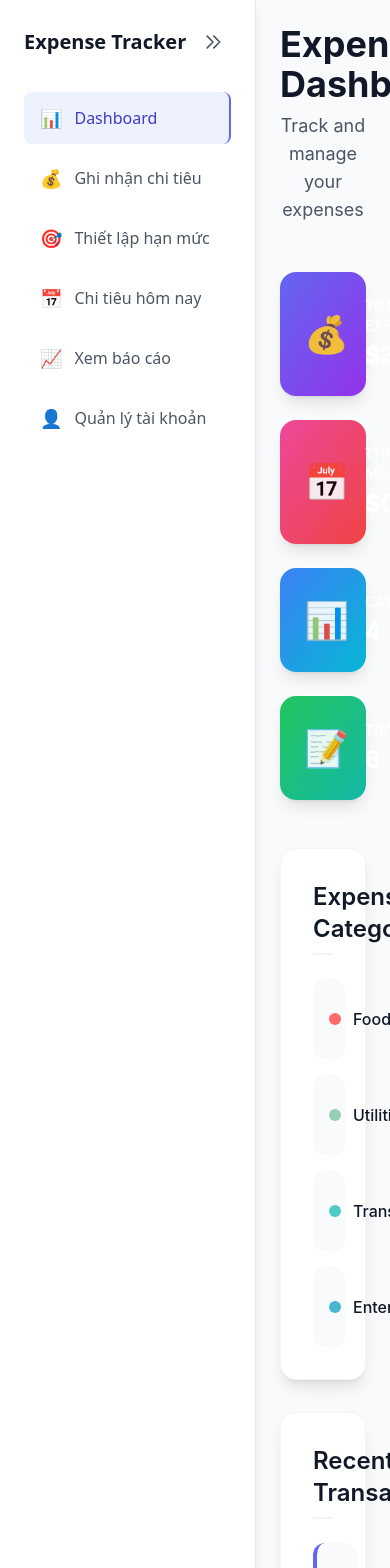
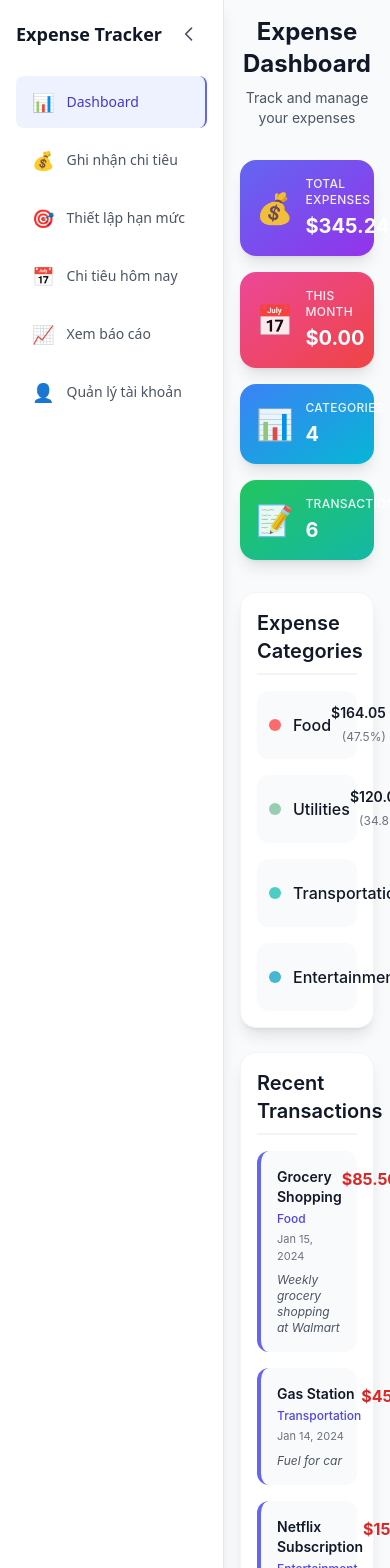
Before and after one commit to tom-the-prgrmr/expense-tracker, a React (Vite) app: page /dashboard in a window 390 px wide. Shown: the top 1568 px of the page. Built offline with nearby package versions, Linux system fonts and the light colour scheme.

Commit message:
Update responsice page

```diff
--- a/src/components/Sidebar/Sidebar.tsx
+++ b/src/components/Sidebar/Sidebar.tsx
@@ -43,23 +43,24 @@ const Sidebar = ({ activeTab, isExpanded, onToggle }: SidebarProps) => {
   return (
     <div
       className={`${
-        isExpanded ? 'w-64' : 'w-16'
-      } bg-white shadow-lg border-r border-gray-200 min-h-screen transition-all duration-300 ease-in-out`}
+        isExpanded ? 'w-56 sm:w-64' : 'w-14 sm:w-16'
+      } bg-white shadow-lg border-r border-gray-200 min-h-screen sticky top-0 transition-all duration-300 ease-in-out`}
     >
-      <div className='p-6'>
-        <div className='flex items-center justify-between mb-8'>
+      <div className='p-4 sm:p-6'>
+        <div className='flex items-center justify-between mb-6 sm:mb-8'>
           {isExpanded && (
-            <h2 className='text-xl font-bold text-gray-900'>Expense Tracker</h2>
+            <h2 className='text-lg sm:text-xl font-bold text-gray-900'>
+              Expense Tracker
+            </h2>
           )}
           <button
             onClick={onToggle}
             className='p-2 rounded-lg hover:bg-gray-100 transition-colors duration-200'
             title={isExpanded ? 'Collapse sidebar' : 'Expand sidebar'}
+            aria-label={isExpanded ? 'Collapse sidebar' : 'Expand sidebar'}
           >
             <svg
-              className={`w-5 h-5 text-gray-600 transition-transform duration-300 ${
-                isExpanded ? 'rotate-180' : ''
-              }`}
+              className='w-5 h-5 text-gray-600'
               fill='none'
               stroke='currentColor'
               viewBox='0 0 24 24'
@@ -68,27 +69,39 @@ const Sidebar = ({ activeTab, isExpanded, onToggle }: SidebarProps) => {
                 strokeLinecap='round'
                 strokeLinejoin='round'
                 strokeWidth={2}
-                d='M11 19l-7-7 7-7m8 14l-7-7 7-7'
+                d={isExpanded ? 'M15 19l-7-7 7-7' : 'M9 5l7 7-7 7'}
               />
             </svg>
           </button>
         </div>
 
-        <nav className='space-y-2'>
+        <nav className='space-y-1.5 sm:space-y-2'>
           {menuItems.map((item) => (
             <Link
               key={item.id}
               to={`/${item.id}`}
-              className={`w-full flex items-center gap-3 px-4 py-3 rounded-lg text-left transition-all duration-200 ${
+              className={`w-full flex items-center ${
+                isExpanded
+                  ? 'gap-3 px-4 py-3 text-left'
+                  : 'justify-center px-0 py-3'
+              } rounded-lg transition-all duration-200 ${
                 activeTab === item.id
-                  ? 'bg-indigo-50 text-indigo-700 border-r-2 border-indigo-500'
+                  ? isExpanded
+                    ? 'bg-indigo-50 text-indigo-700 border-r-2 border-indigo-500'
+                    : 'bg-indigo-50 text-indigo-700'
                   : 'text-gray-600 hover:bg-gray-50 hover:text-gray-900'
               }`}
               title={!isExpanded ? item.label : ''}
             >
-              <span className='text-lg flex-shrink-0'>{item.icon}</span>
+              <span
+                className={`${
+                  isExpanded ? 'text-lg' : 'text-xl'
+                } flex-shrink-0`}
+              >
+                {item.icon}
+              </span>
               {isExpanded && (
-                <span className='font-medium whitespace-nowrap overflow-hidden'>
+                <span className='text-sm sm:text-base font-medium whitespace-nowrap overflow-hidden'>
                   {item.label}
                 </span>
               )}
--- a/src/pages/Dashboard/Dashboard.tsx
+++ b/src/pages/Dashboard/Dashboard.tsx
@@ -3,7 +3,7 @@ import type {
   CategoryBreakdown,
   DashboardStats,
   Expense,
-} from '../types/expense';
+} from '../../types/expense';
 
 // Sample data for demonstration
 const sampleExpenses: Expense[] = [
@@ -146,72 +146,76 @@ const Dashboard = () => {
   };
 
   return (
-    <div className='w-full p-6 font-sans'>
-      <header className='text-center mb-12'>
-        <h1 className='text-4xl font-bold text-gray-900 mb-2'>
+    <div className='w-full p-4 sm:p-6 lg:p-8 font-sans'>
+      <header className='text-center mb-8 sm:mb-12'>
+        <h1 className='text-2xl sm:text-3xl lg:text-4xl font-bold text-gray-900 mb-2'>
           Expense Dashboard
         </h1>
-        <p className='text-lg text-gray-600'>Track and manage your expenses</p>
+        <p className='text-sm sm:text-base lg:text-lg text-gray-600'>
+          Track and manage your expenses
+        </p>
       </header>
 
-      <div className='grid grid-cols-1 md:grid-cols-2 lg:grid-cols-4 gap-6 mb-12'>
-        <div className='bg-gradient-to-br from-indigo-500 to-purple-600 rounded-2xl p-6 text-white flex items-center gap-4 shadow-lg hover:shadow-xl transition-all duration-300 hover:-translate-y-1'>
-          <div className='text-4xl opacity-90'>💰</div>
+      <div className='grid grid-cols-1 sm:grid-cols-2 xl:grid-cols-4 gap-4 sm:gap-6 mb-8 sm:mb-12'>
+        <div className='bg-gradient-to-br from-indigo-500 to-purple-600 rounded-2xl p-4 sm:p-6 text-white flex items-center gap-3 sm:gap-4 shadow-lg hover:shadow-xl transition-all duration-300 hover:-translate-y-1'>
+          <div className='text-3xl sm:text-4xl opacity-90'>💰</div>
           <div>
-            <h3 className='text-sm font-medium opacity-90 uppercase tracking-wide mb-1'>
+            <h3 className='text-xs sm:text-sm font-medium opacity-90 uppercase tracking-wide mb-1'>
               Total Expenses
             </h3>
-            <p className='text-2xl font-bold'>
+            <p className='text-xl sm:text-2xl font-bold'>
               {formatCurrency(stats.totalExpenses)}
             </p>
           </div>
         </div>
 
-        <div className='bg-gradient-to-br from-pink-500 to-red-500 rounded-2xl p-6 text-white flex items-center gap-4 shadow-lg hover:shadow-xl transition-all duration-300 hover:-translate-y-1'>
-          <div className='text-4xl opacity-90'>📅</div>
+        <div className='bg-gradient-to-br from-pink-500 to-red-500 rounded-2xl p-4 sm:p-6 text-white flex items-center gap-3 sm:gap-4 shadow-lg hover:shadow-xl transition-all duration-300 hover:-translate-y-1'>
+          <div className='text-3xl sm:text-4xl opacity-90'>📅</div>
           <div>
-            <h3 className='text-sm font-medium opacity-90 uppercase tracking-wide mb-1'>
+            <h3 className='text-xs sm:text-sm font-medium opacity-90 uppercase tracking-wide mb-1'>
               This Month
             </h3>
-            <p className='text-2xl font-bold'>
+            <p className='text-xl sm:text-2xl font-bold'>
               {formatCurrency(stats.monthlyExpenses)}
             </p>
           </div>
         </div>
 
-        <div className='bg-gradient-to-br from-blue-500 to-cyan-500 rounded-2xl p-6 text-white flex items-center gap-4 shadow-lg hover:shadow-xl transition-all duration-300 hover:-translate-y-1'>
-          <div className='text-4xl opacity-90'>📊</div>
+        <div className='bg-gradient-to-br from-blue-500 to-cyan-500 rounded-2xl p-4 sm:p-6 text-white flex items-center gap-3 sm:gap-4 shadow-lg hover:shadow-xl transition-all duration-300 hover:-translate-y-1'>
+          <div className='text-3xl sm:text-4xl opacity-90'>📊</div>
           <div>
-            <h3 className='text-sm font-medium opacity-90 uppercase tracking-wide mb-1'>
+            <h3 className='text-xs sm:text-sm font-medium opacity-90 uppercase tracking-wide mb-1'>
               Categories
             </h3>
-            <p className='text-2xl font-bold'>
+            <p className='text-xl sm:text-2xl font-bold'>
               {stats.categoryBreakdown.length}
             </p>
           </div>
         </div>
 
-        <div className='bg-gradient-to-br from-green-500 to-teal-500 rounded-2xl p-6 text-white flex items-center gap-4 shadow-lg hover:shadow-xl transition-all duration-300 hover:-translate-y-1'>
-          <div className='text-4xl opacity-90'>📝</div>
+        <div className='bg-gradient-to-br from-green-500 to-teal-500 rounded-2xl p-4 sm:p-6 text-white flex items-center gap-3 sm:gap-4 shadow-lg hover:shadow-xl transition-all duration-300 hover:-translate-y-1'>
+          <div className='text-3xl sm:text-4xl opacity-90'>📝</div>
           <div>
-            <h3 className='text-sm font-medium opacity-90 uppercase tracking-wide mb-1'>
+            <h3 className='text-xs sm:text-sm font-medium opacity-90 uppercase tracking-wide mb-1'>
               Transactions
             </h3>
-            <p className='text-2xl font-bold'>{sampleExpenses.length}</p>
+            <p className='text-xl sm:text-2xl font-bold'>
+              {sampleExpenses.length}
+            </p>
           </div>
         </div>
       </div>
 
-      <div className='grid grid-cols-1 lg:grid-cols-2 gap-8 mb-12'>
-        <div className='bg-white rounded-2xl p-8 shadow-lg border border-gray-100'>
-          <h2 className='text-2xl font-semibold text-gray-900 mb-6 pb-2 border-b-2 border-gray-100'>
+      <div className='grid grid-cols-1 lg:grid-cols-2 gap-6 sm:gap-8 mb-8 sm:mb-12'>
+        <div className='bg-white rounded-2xl p-4 sm:p-6 lg:p-8 shadow-lg border border-gray-100'>
+          <h2 className='text-xl sm:text-2xl font-semibold text-gray-900 mb-4 sm:mb-6 pb-2 border-b-2 border-gray-100'>
             Expense Categories
           </h2>
           <div className='space-y-4'>
             {stats.categoryBreakdown.map((category) => (
               <div
                 key={category.category}
-                className='flex justify-between items-center p-4 bg-gray-50 rounded-xl hover:bg-gray-100 transition-colors duration-200'
+                className='flex justify-between items-center p-3 sm:p-4 bg-gray-50 rounded-xl hover:bg-gray-100 transition-colors duration-200'
               >
                 <div className='flex items-center gap-3'>
                   <div
@@ -223,10 +227,10 @@ const Dashboard = () => {
                   </span>
                 </div>
                 <div className='text-right'>
-                  <span className='font-semibold text-gray-900 block'>
+                  <span className='font-semibold text-gray-900 block text-sm sm:text-base'>
                     {formatCurrency(category.amount)}
                   </span>
-                  <span className='text-sm text-gray-500'>
+                  <span className='text-xs sm:text-sm text-gray-500'>
                     ({category.percentage.toFixed(1)}%)
                   </span>
                 </div>
@@ -235,33 +239,33 @@ const Dashboard = () => {
           </div>
         </div>
 
-        <div className='bg-white rounded-2xl p-8 shadow-lg border border-gray-100'>
-          <h2 className='text-2xl font-semibold text-gray-900 mb-6 pb-2 border-b-2 border-gray-100'>
+        <div className='bg-white rounded-2xl p-4 sm:p-6 lg:p-8 shadow-lg border border-gray-100'>
+          <h2 className='text-xl sm:text-2xl font-semibold text-gray-900 mb-4 sm:mb-6 pb-2 border-b-2 border-gray-100'>
             Recent Transactions
           </h2>
           <div className='space-y-4'>
             {stats.recentExpenses.map((expense) => (
               <div
                 key={expense.id}
-                className='flex justify-between items-start p-5 bg-gray-50 rounded-xl border-l-4 border-indigo-500 hover:bg-gray-100 transition-all duration-200 hover:translate-x-1'
+                className='flex justify-between items-start p-4 sm:p-5 bg-gray-50 rounded-xl border-l-4 border-indigo-500 hover:bg-gray-100 transition-all duration-200 hover:translate-x-1'
               >
                 <div className='flex-1'>
-                  <h4 className='text-base font-semibold text-gray-900 mb-1'>
+                  <h4 className='text-sm sm:text-base font-semibold text-gray-900 mb-1'>
                     {expense.title}
                   </h4>
-                  <p className='text-sm text-indigo-600 font-medium mb-1'>
+                  <p className='text-xs sm:text-sm text-indigo-600 font-medium mb-1'>
                     {expense.category}
                   </p>
-                  <p className='text-xs text-gray-500 mb-2'>
+                  <p className='text-[11px] sm:text-xs text-gray-500 mb-2'>
                     {formatDate(expense.date)}
                   </p>
                   {expense.description && (
-                    <p className='text-sm text-gray-600 italic'>
+                    <p className='text-xs sm:text-sm text-gray-600 italic'>
                       {expense.description}
                     </p>
                   )}
                 </div>
-                <div className='text-lg font-bold text-red-600 text-right'>
+                <div className='text-base sm:text-lg font-bold text-red-600 text-right'>
                   {formatCurrency(expense.amount)}
                 </div>
               </div>
@@ -270,14 +274,14 @@ const Dashboard = () => {
         </div>
       </div>
 
-      <div className='flex justify-center gap-4 flex-wrap'>
-        <button className='bg-gradient-to-r from-indigo-500 to-purple-600 text-white px-8 py-3 rounded-xl font-semibold text-base uppercase tracking-wide hover:from-indigo-600 hover:to-purple-700 transition-all duration-300 transform hover:-translate-y-1 hover:shadow-lg'>
+      <div className='flex justify-center gap-3 sm:gap-4 flex-wrap'>
+        <button className='bg-gradient-to-r from-indigo-500 to-purple-600 text-white px-6 sm:px-8 py-2.5 sm:py-3 rounded-xl font-semibold text-sm sm:text-base uppercase tracking-wide hover:from-indigo-600 hover:to-purple-700 transition-all duration-300 transform hover:-translate-y-1 hover:shadow-lg'>
           Add Expense
         </button>
-        <button className='bg-white text-indigo-600 border-2 border-indigo-600 px-8 py-3 rounded-xl font-semibold text-base uppercase tracking-wide hover:bg-indigo-600 hover:text-white transition-all duration-300 transform hover:-translate-y-1'>
+        <button className='bg-white text-indigo-600 border-2 border-indigo-600 px-6 sm:px-8 py-2.5 sm:py-3 rounded-xl font-semibold text-sm sm:text-base uppercase tracking-wide hover:bg-indigo-600 hover:text-white transition-all duration-300 transform hover:-translate-y-1'>
           View Reports
         </button>
-        <button className='bg-white text-indigo-600 border-2 border-indigo-600 px-8 py-3 rounded-xl font-semibold text-base uppercase tracking-wide hover:bg-indigo-600 hover:text-white transition-all duration-300 transform hover:-translate-y-1'>
+        <button className='bg-white text-indigo-600 border-2 border-indigo-600 px-6 sm:px-8 py-2.5 sm:py-3 rounded-xl font-semibold text-sm sm:text-base uppercase tracking-wide hover:bg-indigo-600 hover:text-white transition-all duration-300 transform hover:-translate-y-1'>
           Export Data
         </button>
       </div>
```
